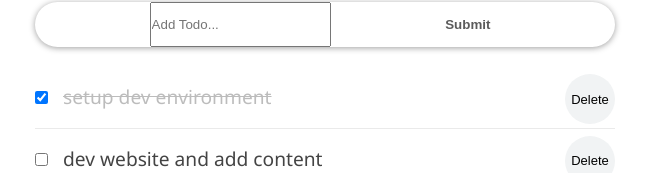
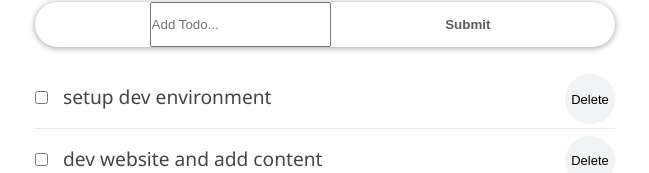
Before and after one commit to kayej22/react-todo-app, a React (Create React App) app: page / in a window 1280 px wide. Shown: the part 294-467 px from the top of the page, without its empty margins (315-964 px from the left). Built offline with nearby package versions, Linux system fonts and the light colour scheme.

Commit message:
finishing keydown

```diff
--- a/src/components/TodoContainer.js
+++ b/src/components/TodoContainer.js
@@ -11,7 +11,7 @@ class TodoContainer extends React.Component {
       {
         id: uuidv4(),
         title: "setup dev environment",
-        completed: true
+        completed: false
       },
       {
         id: uuidv4(),
@@ -61,7 +61,14 @@ class TodoContainer extends React.Component {
   };
 
   setUpdate = (updatedTitle, id) => {
-    console.log(updatedTitle, id)
+    this.setState({
+      todos: this.state.todos.map(todo => {
+        if (todo.id === id) {
+          todo.title = updatedTitle
+        }
+        return todo
+      }),
+    })
   }
 
   render () {
--- a/src/components/TodoItem.js
+++ b/src/components/TodoItem.js
@@ -13,6 +13,12 @@ class TodoItem extends React.Component {
 
   state = {
     editing: false,
+  }
+
+  handleUpdatedDone = event => {
+    if (event.key === "Enter") {
+      this.setState({ editing: false })
+    }
   }
 
   render() {
@@ -55,6 +61,7 @@ class TodoItem extends React.Component {
         onChange={e => {
           this.props.setUpdate(e.target.value, id)
         }}
+        onKeyDown={this.handleUpdatedDone}
         />
     </li>
     )
```
